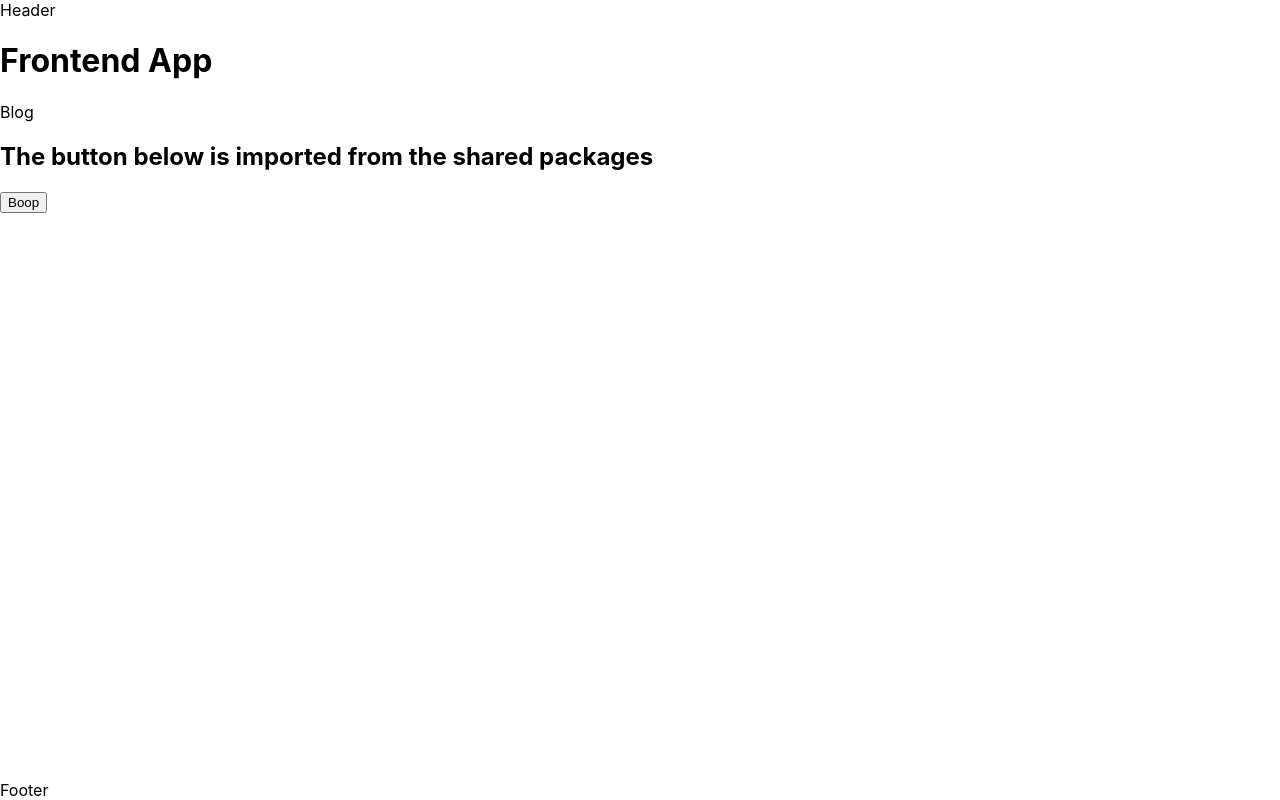
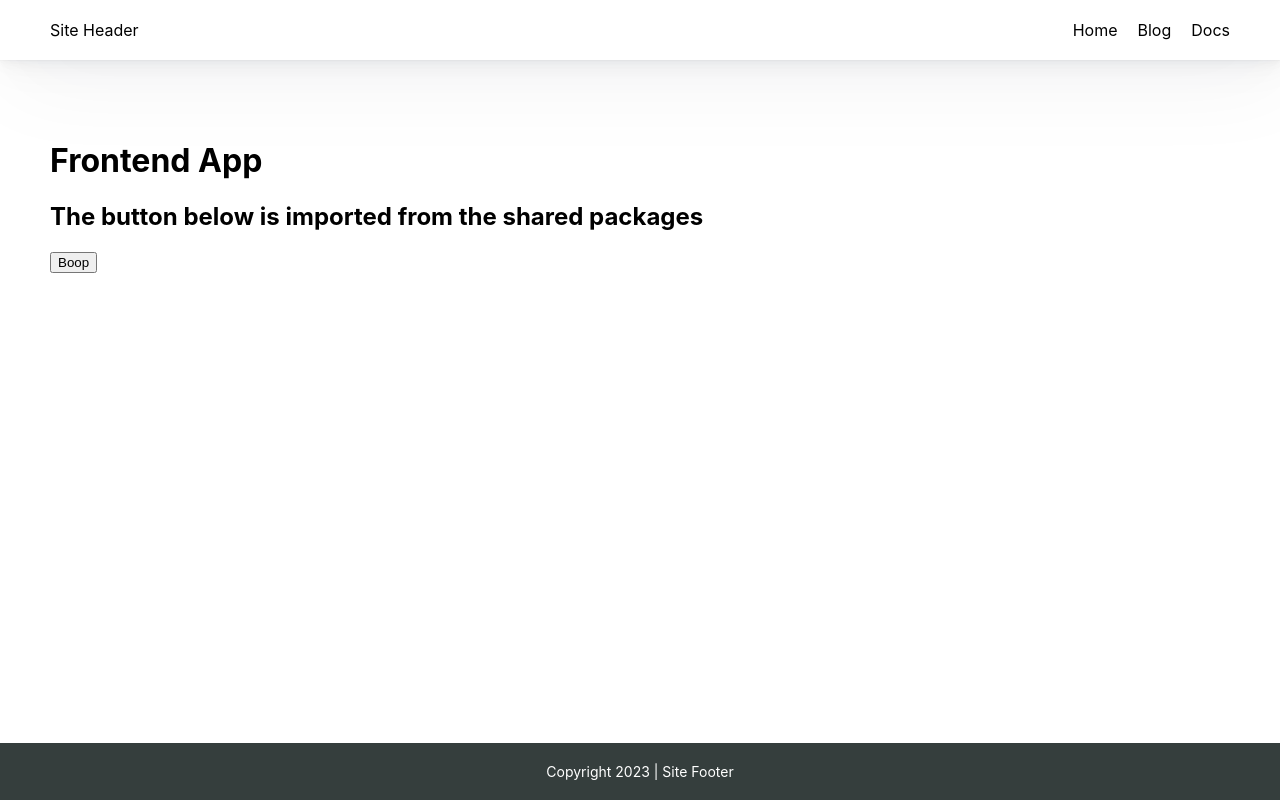
Before and after one commit to jsguerra/monorepo-turbo-mfe, a Next.js app in the folder apps/frontend/: page / in a window 1280 px wide. Built offline with nearby package versions, Linux system fonts and the light colour scheme.

Commit message:
file updated

```diff
--- a/apps/frontend/components/layout/footer/Footer.module.css
+++ b/apps/frontend/components/layout/footer/Footer.module.css
@@ -0,0 +1,11 @@
+.site-footer {
+  font-size: 14px;
+  background-color: #353E3D;
+  color: white;
+  padding: 20px;
+  text-align: center;
+}
+
+.site-footer p {
+  margin: 0;
+}
--- a/apps/frontend/components/layout/footer/Footer.tsx
+++ b/apps/frontend/components/layout/footer/Footer.tsx
@@ -1,7 +1,14 @@
-import React from "react";
+import Styles from "./Footer.module.css";
 
 const Footer = () => {
-  return <div>Footer</div>;
+  const date = new Date();
+  const year = date.getFullYear();
+
+  return (
+    <footer className={Styles["site-footer"]}>
+      <p>Copyright {year} | Site Footer</p>
+    </footer>
+  );
 };
 
 export default Footer;
--- a/apps/frontend/components/layout/header/Header.module.css
+++ b/apps/frontend/components/layout/header/Header.module.css
@@ -0,0 +1,23 @@
+.site-header {
+  box-shadow: 0.0145rem 0.029rem 0.174rem #1b283204, 0.0335rem 0.067rem 0.402rem #1b283206, 0.0625rem 0.125rem 0.75rem #1b283208, 0.1125rem 0.225rem 1.35rem #1b283209, 0.2085rem 0.417rem 2.502rem #1b28320b, 0.5rem 1rem 6rem #1b28320f, 0 0 0 0.0625rem #1b283204;
+  padding: 20px;
+}
+
+.header-container {
+  display: flex;
+  justify-content: space-between;
+  align-items: center;
+}
+
+.nav a {
+  margin-right: 20px;
+}
+
+.nav a:last-child {
+  margin-right: 0;
+}
+
+.nav a:focus,
+.nav a:hover {
+  text-decoration: underline;
+}
--- a/apps/frontend/components/layout/header/Header.tsx
+++ b/apps/frontend/components/layout/header/Header.tsx
@@ -1,7 +1,19 @@
-import React from "react";
+import Link from "next/link";
+import Styles from "./Header.module.css";
 
 const Header = () => {
-  return <div>Header</div>;
+  return (
+    <header className={Styles["site-header"]}>
+      <div className={`${Styles["header-container"]} container`}>
+        <span className={Styles.logo}>Site Header</span>
+        <nav className={Styles.nav}>
+          <Link href="/">Home</Link>
+          <Link href="/blog">Blog</Link>
+          <Link href="/docs">Docs</Link>
+        </nav>
+      </div>
+    </header>
+  );
 };
 
 export default Header;
--- a/apps/frontend/pages/index.tsx
+++ b/apps/frontend/pages/index.tsx
@@ -6,9 +6,8 @@ import type { ReactElement } from "react";
 
 export default function Home() {
   return (
-    <div>
+    <div className="container">
       <h1>Frontend App</h1>
-      <Link href="/blog">Blog</Link>
       <h2>The button below is imported from the shared packages</h2>
       <p>
         <Button />
--- a/apps/frontend/styles/global.css
+++ b/apps/frontend/styles/global.css
@@ -21,3 +21,12 @@ a {
   color: inherit;
   text-decoration: none;
 }
+
+main {
+  padding: 60px 20px;
+}
+
+.container {
+  margin: auto;
+  max-width: 1180px;
+}
```
